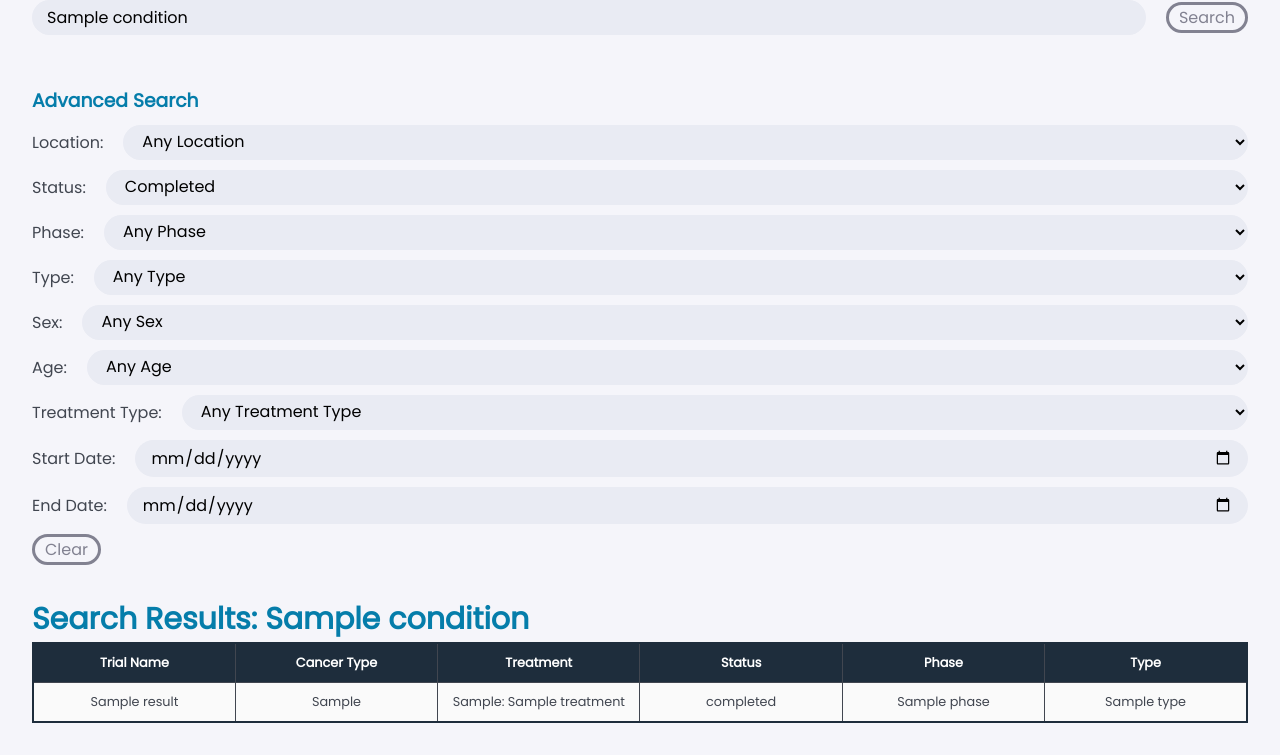
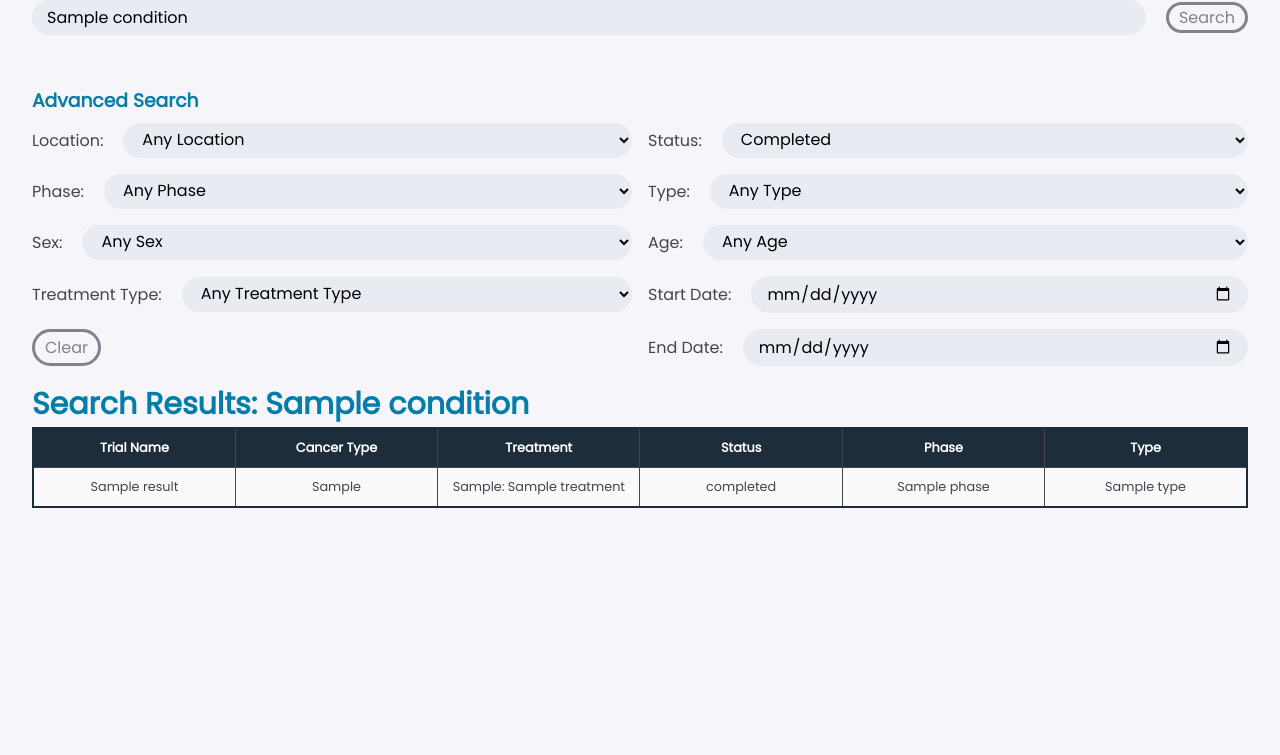
Before and after one commit to honganndo/Cancer-Clinical-Trial-Database, a Flask app: template templates/results.html in a window 1280 px wide. Shown: the part 181-936 px from the top of the page. After the commit the page ends 689 px from the top, so only its background shows below. Run offline with Flask 3, Linux system fonts and the light colour scheme; the template is opened without the code that fills it: most values are stand-ins (such as "Sample title", 1, 10 or a date in 2020); parts of the project's set-up code (start-up, migrations or seed data) failed here and were passed over.

Commit message:
Condense advanced search dropdowns

```diff
--- a/static/style.css
+++ b/static/style.css
@@ -189,11 +189,19 @@ button {
   background-color: var(--light-background);
 }
 
-.adv-search, .input-container {
+.input-container {
   display: flex;
   flex-direction: column;
   gap: 10px;
   margin-bottom: 2em;
+}
+
+.adv-search {
+  display: grid;
+  grid-template-columns: 1fr 1fr;
+  gap: 1rem;
+  margin-top: 0.5rem;
+  margin-bottom: 1rem;
 }
 
 .filter, .input-field {
--- a/templates/results.html
+++ b/templates/results.html
@@ -11,8 +11,8 @@
     <button type="submit" class="general-btn">Search</button>
   </div>
 
+  <h3>Advanced Search</h3>
   <div class="adv-search">
-    <h3>Advanced Search</h3>
     <div class="filter">
       <label for="location">Location:</label>
       <select id="location" name="location" >
@@ -100,12 +100,12 @@
       <input type="date" id="start_date" name="start_date" {% if start_date is not none %}value="{{start_date}}"{% endif %}>
     </div>
 
+    <button type="button" id=clear-btn class="general-btn">Clear</button>
+
     <div class="filter">
       <label for="end_date">End Date:</label>
       <input type="date" id="end_date" name="end_date" {% if end_date is not none %}value="{{end_date}}"{% endif %}>
     </div>
-
-    <button type="button" id=clear-btn class="general-btn">Clear</button>
   </div>
 </form>
 
```
Also changed, not shown: images/results_screenshot.png.
